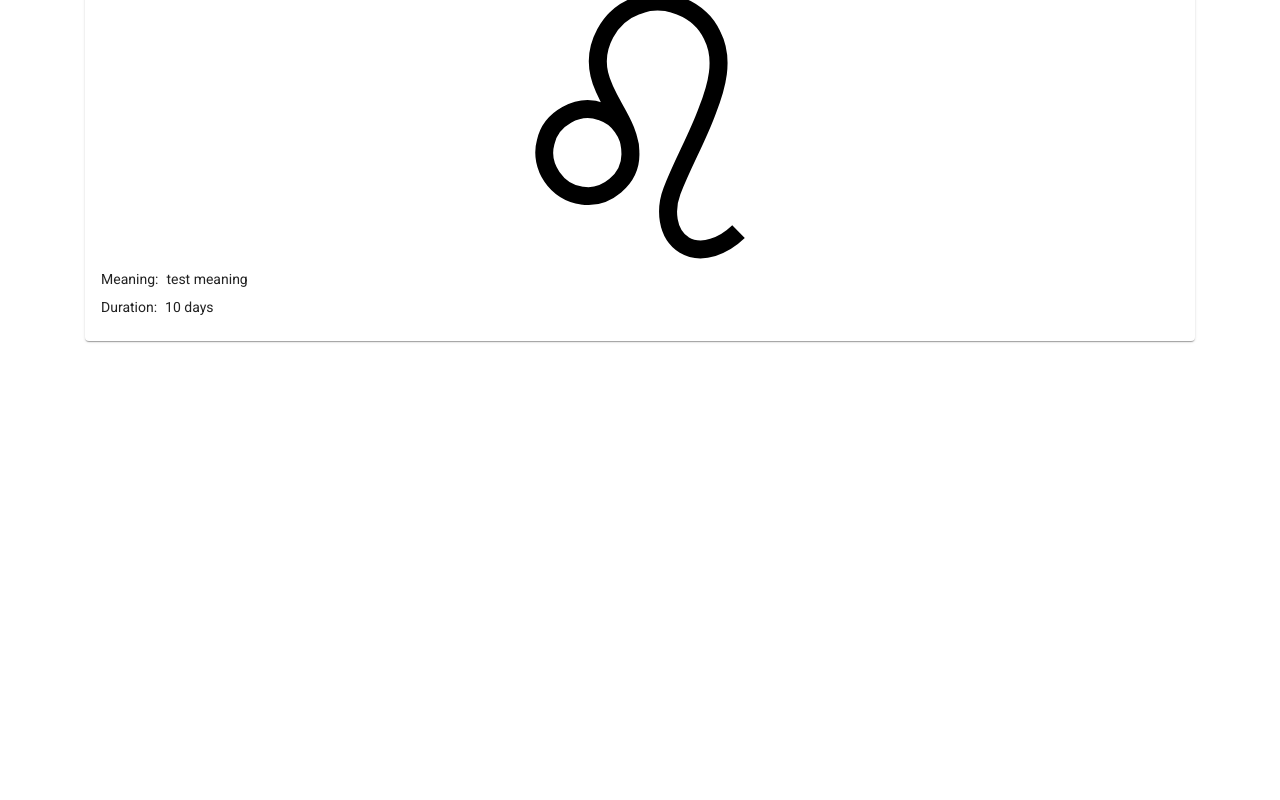
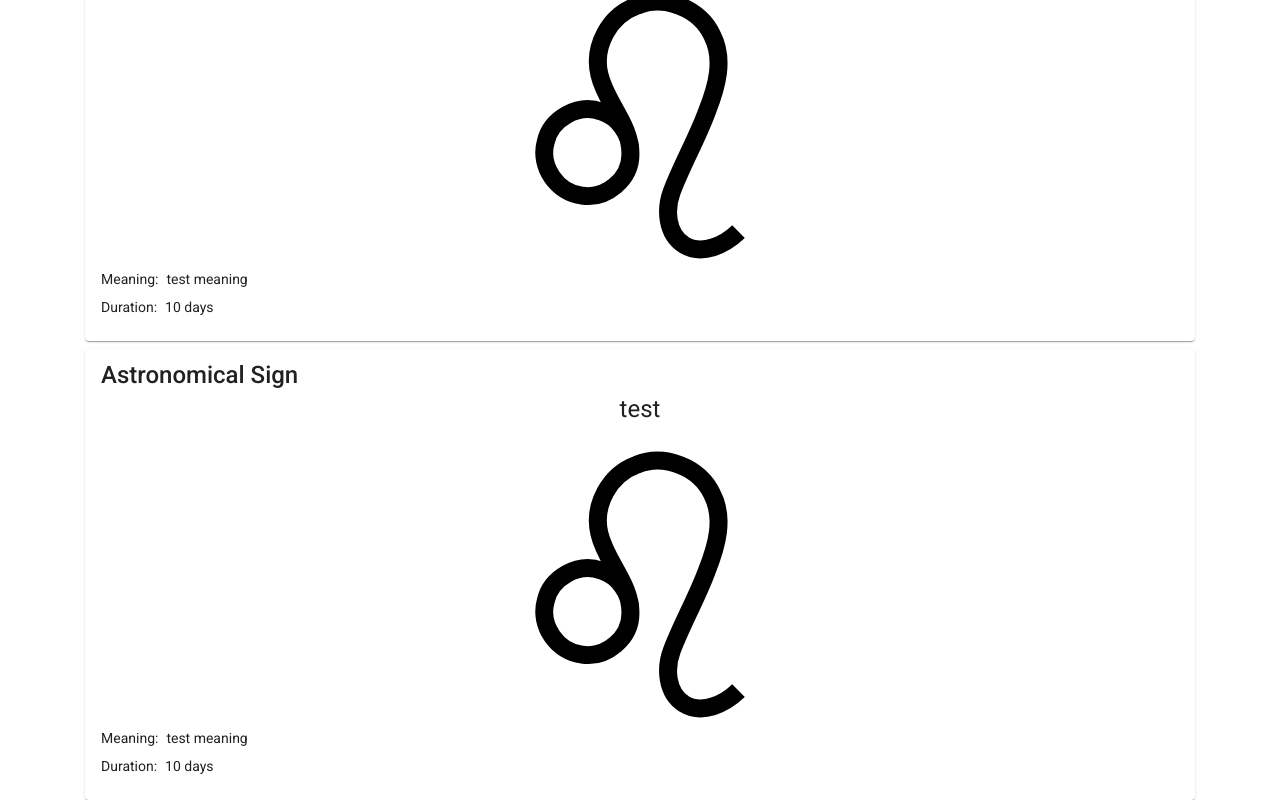
Before and after one commit to boogermanus/FauxScope, an Angular app: page / in a window 1280 px wide. Shown: the part 243-1043 px from the top of the page. Before the commit the page ends 808 px from the top, so only its background shows below. Built offline with nearby package versions, Linux system fonts and the light colour scheme.

Commit message:
passing tests

```diff
--- a/src/app/app.component.html
+++ b/src/app/app.component.html
@@ -1,4 +1,5 @@
 <div class="container">
-    <app-faux-date-picker ></app-faux-date-picker>
+    <app-faux-date-picker></app-faux-date-picker>
     <app-faux-scope-view headerText="Astrological Sign" id="astrological"></app-faux-scope-view>
+    <app-faux-scope-view headerText="Astronomical Sign" id="astronomical"></app-faux-scope-view>
 </div>
```
